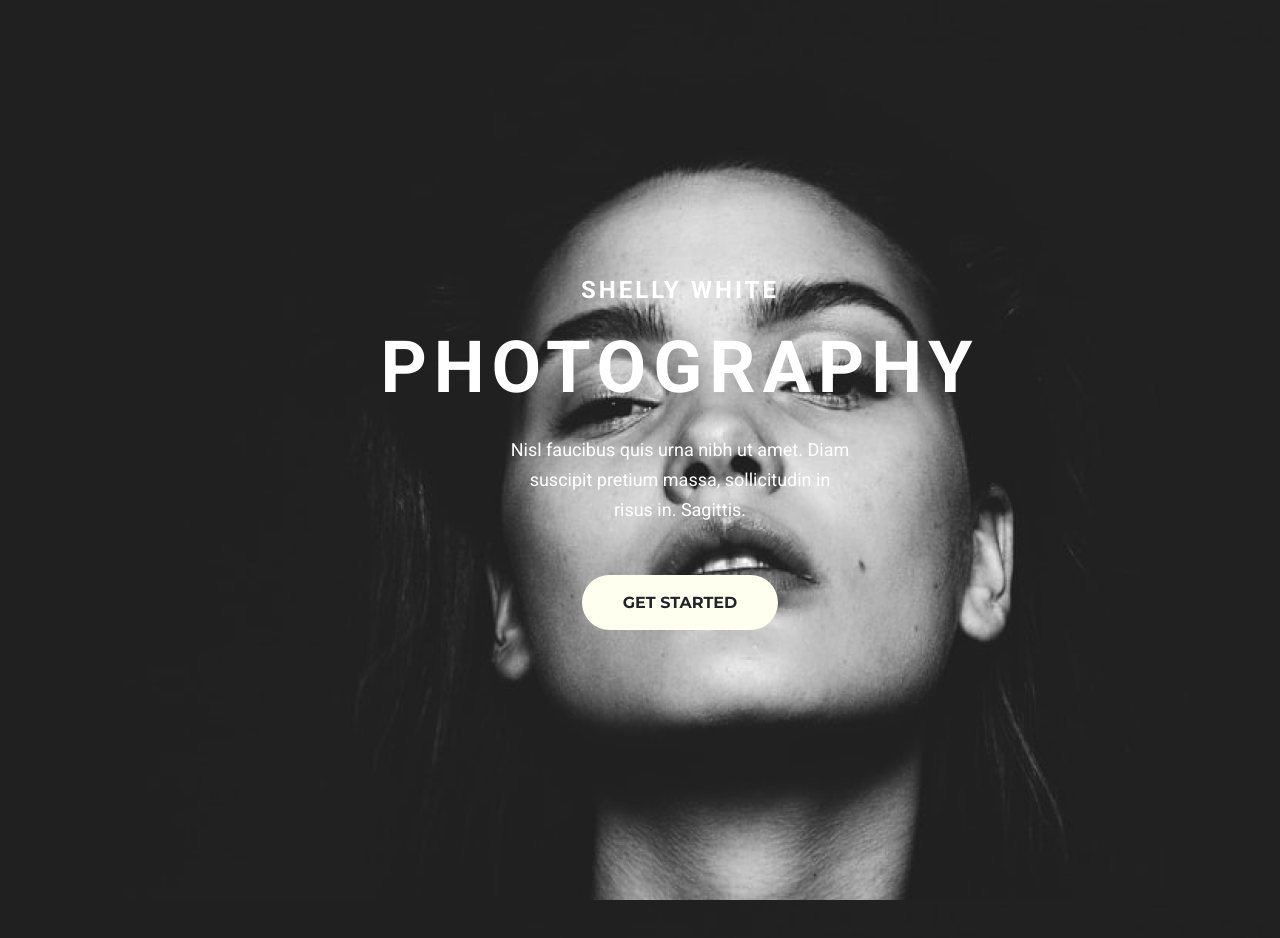
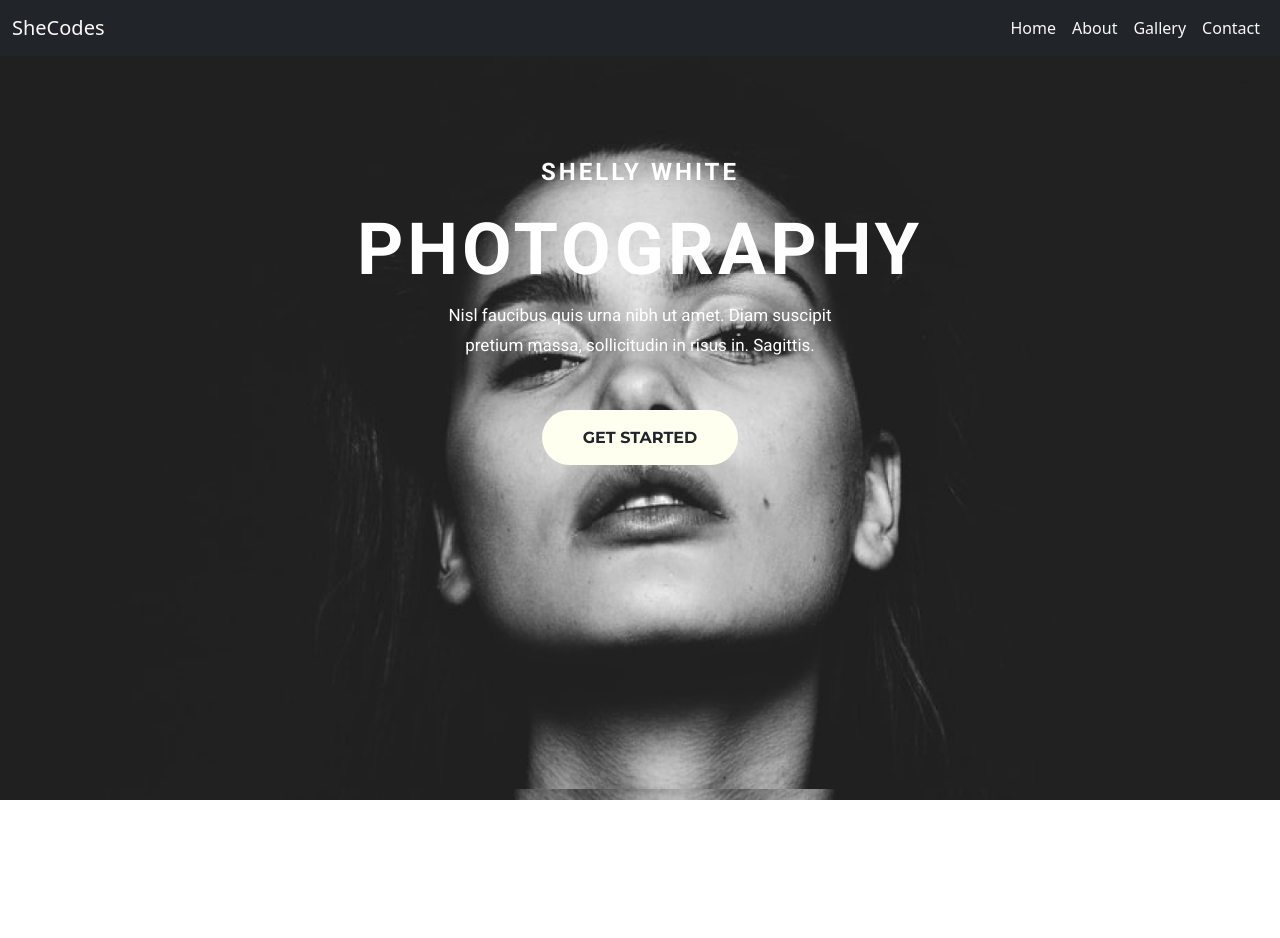
Before and after one commit to neda-ghodrati/Portfolio-Project, a plain HTML site: page index.html in a window 1280 px wide. After the commit the page ends 800 px from the top, so only its background shows below. Drawn offline with nearby package versions, Linux system fonts and the light colour scheme; files whose address does not match are found by name.

Commit message:
Navbar added, positions modified

```diff
--- a/index.html
+++ b/index.html
@@ -52,17 +52,59 @@
     <div
       style="
         background-image: url('images/bg.png');
-        background-repeat: no-repeat img-fluid;
-        overflow: hidden;
+        background-repeat: no-repeat;
+
+        background-position: center center;
+        background-size: cover;
+        background-origin: border-box;
+        background-attachment: fixed;
+        background-position-y: inherit;
       "
     >
+      <nav class="navbar sticky navbar-expand-lg navbar-light bg-dark">
+        <div class="container-fluid">
+          <a class="navbar-brand text-light" href="#">SheCodes</a>
+          <button
+            class="navbar-toggler"
+            type="button"
+            data-bs-toggle="collapse"
+            data-bs-target="#navbarNav"
+            aria-controls="navbarNav"
+            aria-expanded="false"
+            aria-label="Toggle navigation"
+          >
+            <span class="navbar-toggler-icon"></span>
+          </button>
+          <div class="collapse navbar-collapse WHITE" id="navbarNav">
+            <ul class="navbar-nav">
+              <li class="nav-item">
+                <a
+                  class="nav-link active text-light"
+                  aria-current="page"
+                  href="#"
+                  >Home</a
+                >
+              </li>
+              <li class="nav-item">
+                <a class="nav-link text-light" href="#">About</a>
+              </li>
+              <li class="nav-item">
+                <a class="nav-link text-light" href="#">Gallery</a>
+              </li>
+              <li class="nav-item">
+                <a class="nav-link text-light" href="#">Contact</a>
+              </li>
+            </ul>
+          </div>
+        </div>
+      </nav>
       <div class="hero">
         <p>SHELLY WHITE</p>
         <h1>PHOTOGRAPHY</h1>
-        <div class="text" max-width="460">
+        <div class="text">
           <h6>
-            Nisl faucibus quis urna nibh ut amet. Diam suscipit pretium massa,
-            sollicitudin in risus in. Sagittis.
+            Nisl faucibus quis urna nibh ut amet. Diam suscipit <br />pretium
+            massa, sollicitudin in risus in. Sagittis.
           </h6>
           <span class="white-btn"><a href="#" class="btn">GET STARTED</a></span>
         </div>
--- a/styles/portfolio.css
+++ b/styles/portfolio.css
@@ -15,33 +15,37 @@ h6 {
   text-align: center;
   font-family: roboto;
 }
+@media (min-width: 700px) {
+  h1 {
+    font-size: 30px;
+  }
 
-h1 {
-  font-size: 72px;
-  font-weight: bold;
-  line-height: 85px;
-  letter-spacing: 7px;
-  margin-left: 80px;
-  margin-top: 20px;
+  h1 {
+    font-size: 72px;
+    font-weight: bold;
+    line-height: 85px;
+    letter-spacing: 4px;
+
+    margin-top: 20px;
+  }
 }
 h6 {
-  font-size: 18px;
+  font-style: normal;
+  text-align: center;
+  font-size: 17px;
   line-height: 30px;
-  margin: 25px 470px;
 }
 
 p {
   font-size: 24px;
   font-weight: bold;
-  padding-top: 276px;
+  padding-top: 2px;
   line-height: 29px;
   letter-spacing: 3px;
   text-align: center;
-  margin-left: 80px;
 }
 .text {
-  position: relative;
-  left: 40px;
+  text-align: center;
 }
 a.btn {
   background-color: ivory;
@@ -55,5 +59,17 @@ a.btn {
   display: flex;
   justify-content: center;
   margin-top: 50px;
-  margin-bottom: 301px;
+  margin-bottom: 300px;
 }
+
+.collapse {
+  justify-content: flex-end;
+}
+.navbar-toggler-icon {
+  color: white;
+  border-color: white;
+  background-color: white;
+}
+div.hero {
+  margin-top: 100px;
+}
```
